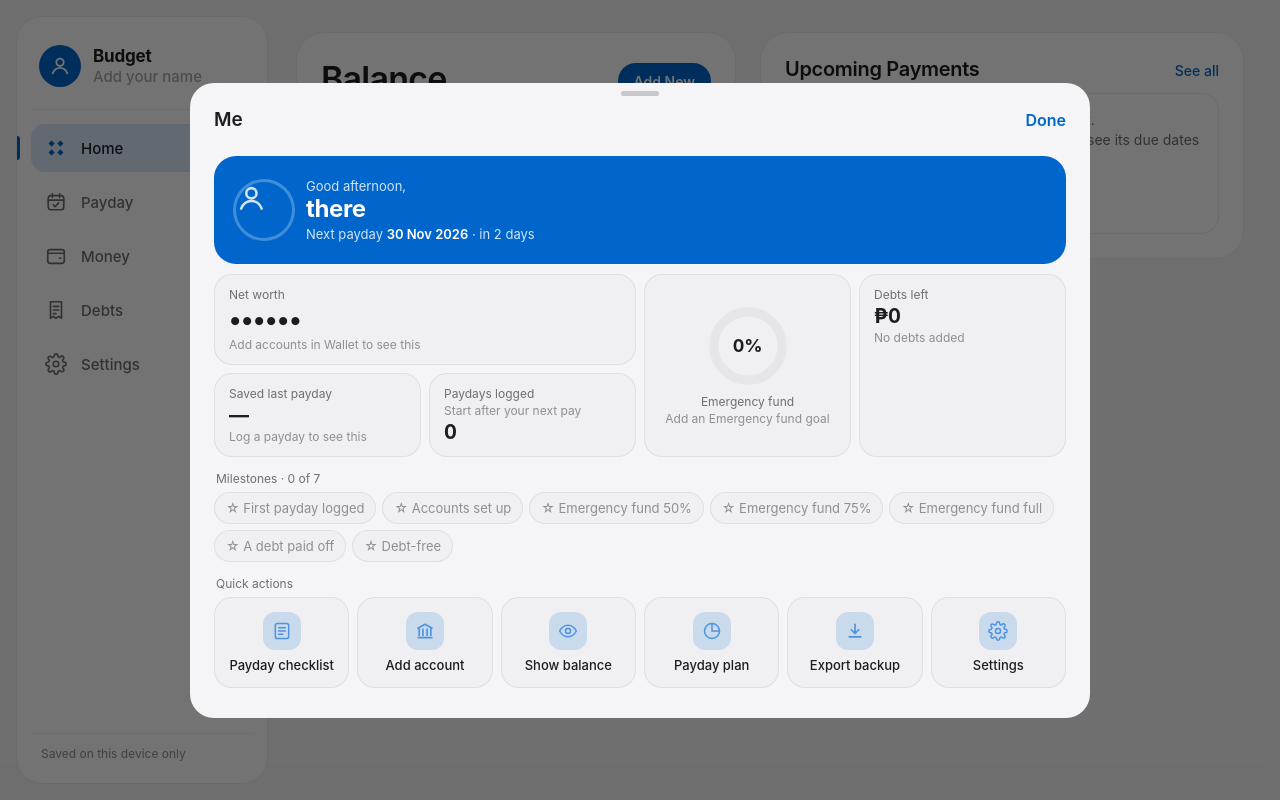
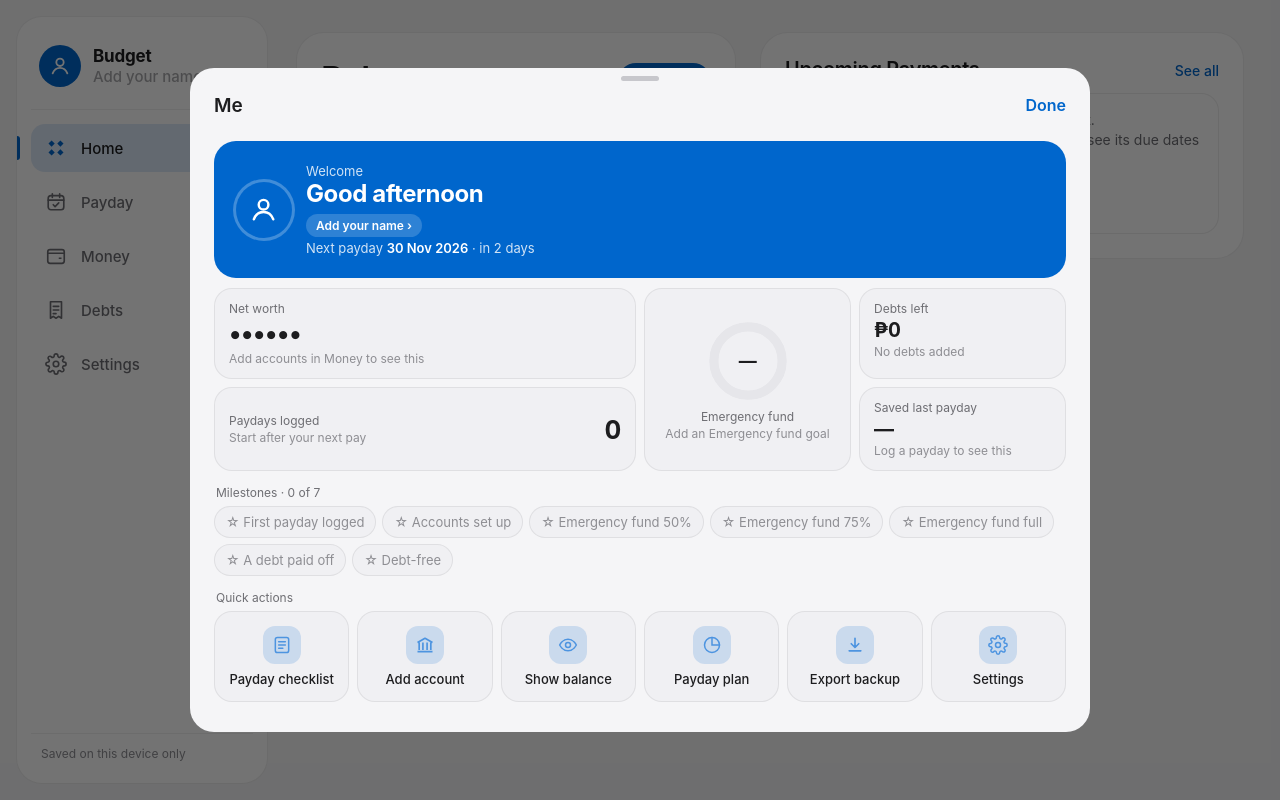
Before and after one commit to Diyel08/diy-budget-app, a plain HTML site: page index.html in a window 1280 px wide. Both pictures are taken after a click on the button "Open your profile". Drawn offline with Linux system fonts and the light colour scheme.

Commit message:
Add files via upload

```diff
--- a/index.html
+++ b/index.html
@@ -725,9 +725,12 @@ button.av:active{transform:scale(.9) rotate(-10deg);box-shadow:0 0 0 3px #1c1c1f
   #meSheet .me-hero{padding:22px}
 }
 @media(min-width:900px){
-  #meSheet .me-c.row{grid-column:span 1;display:block}
-  #meSheet .me-c.row b{font-size:20px;margin-top:2px}
-  #meSheet .me-grid>.me-c:nth-child(3){grid-row:span 2}
+  /* Me on desktop: net worth + paydays on the left, ring in the middle, debts over saved on the right */
+  #meSheet .me-grid>.me-c:nth-child(1){grid-column:1/3;grid-row:1}
+  #meSheet .me-grid>.me-c:nth-child(2){grid-column:3;grid-row:1/3}
+  #meSheet .me-grid>.me-c:nth-child(3){grid-column:4;grid-row:1}
+  #meSheet .me-grid>.me-c:nth-child(4){grid-column:4;grid-row:2}
+  #meSheet .me-grid>.me-c:nth-child(5){grid-column:1/3;grid-row:2}
 }
 .hrow{cursor:pointer}
 .hrow .why{color:#9fb6ff;margin-top:2px}
@@ -967,6 +970,12 @@ body.dragging,body.dragging *{cursor:grabbing!important}
 .set-in{flex:1;min-width:0;max-width:240px;margin-left:auto;text-align:right;background:transparent;border:0;outline:0;font:500 16px var(--sf);color:inherit;padding:6px 0}
 .set-in::placeholder{color:var(--sub)}
 
+/* Me: avatar icon centred (the hero's span rule was turning it into a block) + name prompt */
+.me-hero .me-av .av-in{display:grid!important;place-items:center;margin:0;width:100%;height:100%;color:#fff!important}
+.me-hero .me-av .av-in svg{width:52%;height:52%}
+.me-name{display:inline-block;margin-top:6px;padding:4px 10px;border-radius:999px;background:rgba(255,255,255,.18);color:#fff;font:600 12px var(--sf)}
+.me-name:active{opacity:.7}
+
 </style>
 </head>
 <body>
@@ -1389,7 +1398,7 @@ function setEye(){
   const useBank=s.bank.length>0,tot=useBank?bankTotal():s.accts.reduce((a,x)=>a+num(x.b),0);
   $('balV').textContent=hidden?'••••••••••••':peso2(tot);$('balV').classList.toggle('mask',hidden);
   $('eye').innerHTML=hidden?ICONS.eye:ICONS.eyeoff;$('eye').setAttribute('aria-label',hidden?'Show balance':'Hide balance');$('eye').setAttribute('aria-pressed',String(!hidden));
-  $('balSub').textContent=useBank?s.bank.length+' account'+(s.bank.length===1?'':'s')+(s.balAt?' · updated '+dShort(T.parse(s.balAt)):''):s.accts.length?'Total in '+s.accts.length+' savings goal'+(s.accts.length===1?'':'s'):'Add your accounts in Wallet';
+  $('balSub').textContent=useBank?s.bank.length+' account'+(s.bank.length===1?'':'s')+(s.balAt?' · updated '+dShort(T.parse(s.balAt)):''):s.accts.length?'Total in '+s.accts.length+' savings goal'+(s.accts.length===1?'':'s'):'Add your accounts in Money';
   $('setHide').setAttribute('aria-checked',String(hidden));
 }
 const toggleHide=()=>{hidden=!hidden;persist('dc_bud_hide',hidden);setEye();renderHomeX();if(document.querySelector('.pg.on[data-pg=wallet]'))renderWallet()};
@@ -1587,7 +1596,7 @@ function renderPlan(){
   debtRows(r);$('debtSum').textContent=peso2(r.loan);
   $('loanNote').textContent=s.loans.length?'Tap a debt to mark a payment. It stops being deducted once all payments are made.':'Add loans and coop deductions here so they come off each payday.';
   const sum=s.pct.reduce((a,b)=>a+num(b),0),bad=!!s.accts.length&&Math.abs(sum-100)>=1e-4;
-  $('pctNote').textContent=!s.accts.length?'Add savings goals in Wallet, then choose which split each one gets.':bad?'The three percentages must add up to 100 (now '+sum+').':'';$('pctNote').classList.toggle('bad',bad);
+  $('pctNote').textContent=!s.accts.length?'Add savings goals in Money, then choose which split each one gets.':bad?'The three percentages must add up to 100 (now '+sum+').':'';$('pctNote').classList.toggle('bad',bad);
   $('splitBar').innerHTML=s.pct.map((p,i)=>`<i style="--c:${C.acc[i]};flex:0 0 calc(${Math.max(num(p),0)/Math.max(sum,100)*100}% - 2px);opacity:${hasSplit(i)?1:.3}"></i>`).join('');
 }
 $('bdOpen').addEventListener('click',()=>openSheet('bdSheet'));
@@ -2014,7 +2023,7 @@ function lEntry(id,i,isNew){const p=lget(id);if(!p)return;const x=p.items[i];lv=
     <label class="fld" style="margin-top:12px"><span>What</span><div class="in"><input id="lN" value="${escapeHTML(x.n||'')}" placeholder="${ph[x.t]||''}" enterkeyhint="next"></div></label>
     <label class="fld" style="margin-top:12px"><span>Amount</span><div class="in"><i>₱</i><input type="text" inputmode="decimal" autocomplete="off" min="0" step="0.01" id="lA" value="${x.a||''}" placeholder="0.00"></div></label>
     <label class="fld" style="margin-top:12px"><span>${x.t==='Income'?'Received in':x.t==='Living cost'?'Paid from':'Sent to'} (account)</span><div class="in"><input id="lAc" value="${escapeHTML(x.acct||'')}" placeholder="e.g. GoTyme"></div></label>
-    ${accts.length?`<div class="chips sm" id="lAccts" style="margin-top:8px">${accts.map(n=>`<button type="button" data-la="${escapeHTML(n)}" class="${x.acct===n||String(x.acct||'').startsWith(n+SEP)?'on':''}">${escapeHTML(n)}</button>`).join('')}</div><div class="chips sm" id="lSubs" style="margin-top:6px">${subChips()}</div>`:'<p class="note">Add your accounts in Wallet to pick them with one tap.</p>'}
+    ${accts.length?`<div class="chips sm" id="lAccts" style="margin-top:8px">${accts.map(n=>`<button type="button" data-la="${escapeHTML(n)}" class="${x.acct===n||String(x.acct||'').startsWith(n+SEP)?'on':''}">${escapeHTML(n)}</button>`).join('')}</div><div class="chips sm" id="lSubs" style="margin-top:6px">${subChips()}</div>`:'<p class="note">Add your accounts in Money to pick them with one tap.</p>'}
     <label class="fld" style="margin-top:12px"><span>Note (optional)</span><div class="in"><input id="lNote" value="${escapeHTML(x.note||'')}" placeholder=""></div></label>
     <button class="del" type="button" id="lDelE">${isNew?'Cancel':'Delete entry'}</button>`;
   lOpen();
@@ -2202,11 +2211,11 @@ function renderMe(){const m=meData(),hr=new Date().getHours(),greet=hr<12?'Good
   const mask=v=>hidden?'••••••':v,CIR=2*Math.PI*26;
   const badges=[['First payday logged',s.log.length>0],['Accounts set up',s.bank.length>=3],['Emergency fund 50%',m.efp>=.5],['Emergency fund 75%',m.efp>=.75],['Emergency fund full',m.efp>=1],['A debt paid off',m.anyDone],['Debt-free',s.loans.length>0&&s.loans.every(l=>debtLeft(l)===0)]];
   const got=badges.filter(b=>b[1]).length;
-  $('meBody').innerHTML=`<div class="me-hero"><div class="me-av">${avHTML('<svg viewBox="0 0 648 720" aria-hidden="true"><path d="'+ICONS_D+'" fill="#fff"/></svg>')}</div><div><small>${greet},</small><b>${escapeHTML(firstName()||'there')}</b><span>Next payday <em>${dLong(m.next)}</em> · ${m.days===0?'today':m.days===1?'tomorrow':'in '+m.days+' days'}</span></div></div>
+  $('meBody').innerHTML=`<div class="me-hero"><div class="me-av">${avHTML('<svg viewBox="0 0 648 720" aria-hidden="true"><path d="'+ICONS_D+'" fill="#fff"/></svg>')}</div><div>${firstName()?`<small>${greet},</small><b>${escapeHTML(firstName())}</b>`:`<small>Welcome</small><b>${greet}</b>`}${firstName()?'':'<button type="button" class="me-name" data-me="name">Add your name ›</button>'}<span>Next payday <em>${dLong(m.next)}</em> · ${m.days===0?'today':m.days===1?'tomorrow':'in '+m.days+' days'}</span></div></div>
   <div class="me-grid">
-    <div class="me-c wide"><span>Net worth</span><b>${mask(peso2(m.worth))}</b><small>${s.bank.length?'All '+s.bank.length+' accounts'+(s.balAt?' · as of '+dShort(T.parse(s.balAt)):''):'Add accounts in Wallet to see this'}</small></div>
-    <div class="me-c ring"><div class="rw"><svg viewBox="0 0 64 64" aria-hidden="true"><circle cx="32" cy="32" r="26"/><circle cx="32" cy="32" r="26" stroke-dasharray="${CIR}" stroke-dashoffset="${CIR*(1-m.efp)}"/></svg><b>${Math.round(m.efp*100)}%</b></div><span>Emergency fund</span><small>${m.ef?mask(peso(m.efSaved))+' of '+peso(m.ef.g):'Add an Emergency fund goal'}</small>${m.efFrom?`<small class="from">${escapeHTML(m.efFrom)}</small>`:''}</div>
-    <div class="me-c"><span>Debts left</span><b>${m.dAmt?peso(Math.round(m.dAmt)):'₱0'}</b><small>${m.dLast?'Free by '+m.dLast.toLocaleDateString('en-GB',{month:'short',year:'numeric'}):s.loans.length?'All paid off':'No debts added'}</small></div>
+    <div class="me-c wide"><span>Net worth</span><b>${mask(peso2(m.worth))}</b><small>${s.bank.length?'All '+s.bank.length+' accounts'+(s.balAt?' · as of '+dShort(T.parse(s.balAt)):''):'Add accounts in Money to see this'}</small></div>
+    <div class="me-c ring"><div class="rw"><svg viewBox="0 0 64 64" aria-hidden="true"><circle cx="32" cy="32" r="26"/><circle cx="32" cy="32" r="26" stroke-dasharray="${CIR}" stroke-dashoffset="${CIR*(1-m.efp)}"/></svg><b>${m.ef?Math.round(m.efp*100)+'%':'—'}</b></div><span>Emergency fund</span><small>${m.ef?mask(peso(m.efSaved))+' of '+peso(m.ef.g):'Add an Emergency fund goal'}</small>${m.efFrom?`<small class="from">${escapeHTML(m.efFrom)}</small>`:''}</div>
+    <div class="me-c"><span>Debts left</span><b>${m.dAmt?mask(peso(Math.round(m.dAmt))):'₱0'}</b><small>${m.dLast?'Free by '+m.dLast.toLocaleDateString('en-GB',{month:'short',year:'numeric'}):s.loans.length?'All paid off':'No debts added'}</small></div>
     <div class="me-c"><span>Saved last payday</span><b>${m.rate==null?'—':Math.round(m.rate*100)+'%'}</b><small>${m.last?'of pay · '+dShort(T.parse(m.last.date)||new Date()):'Log a payday to see this'}</small></div>
     <div class="me-c wide row"><div><span>Paydays logged</span><small>${s.log.length?'Keep logging every payday':'Start after your next pay'}</small></div><b>${s.log.length}</b></div>
   </div>
@@ -2227,7 +2236,7 @@ $('meBody').addEventListener('click',e=>{const b=e.target.closest('[data-me]');i
   if(k==='hide'){toggleHide();renderMe();return}
   if(k==='export'){$('bdExport').click();return}
   closeSheet(true);
-  if(k==='log'){show('payday');pyPane('check')}else if(k==='acct'){show('wallet');wallet('accts');setTimeout(addAcct,60)}else if(k==='settings')show('settings');else if(k==='plan')show('plan')});
+  if(k==='log'){show('payday');pyPane('check')}else if(k==='acct'){show('wallet');wallet('accts');setTimeout(addAcct,60)}else if(k==='settings')show('settings');else if(k==='name'){show('settings');setTimeout(()=>{const i=$('setName');if(i){i.scrollIntoView({block:'center'});i.focus()}},80)}else if(k==='plan')show('plan')});
 
 
 /* ========== SWIPE TO DELETE (like Messages): drag a row left; drag far or tap the red button to delete ========== */
--- a/sw.js
+++ b/sw.js
@@ -1,5 +1,5 @@
 /* Offline support: keeps a copy of the app on the phone. Exchange-rate requests always go to the internet. */
-const CACHE='budget-v57';
+const CACHE='budget-v58';
 const SHELL=['./','./index.html','./manifest.webmanifest','./icons/icon-32.png','./icons/icon-180.png','./icons/icon-192.png','./icons/icon-512.png'];
 self.addEventListener('install',e=>{e.waitUntil(caches.open(CACHE).then(c=>c.addAll(SHELL)).then(()=>self.skipWaiting()))});
 self.addEventListener('activate',e=>{e.waitUntil(caches.keys().then(ks=>Promise.all(ks.filter(k=>k!==CACHE).map(k=>caches.delete(k)))).then(()=>self.clients.claim()))});
```
